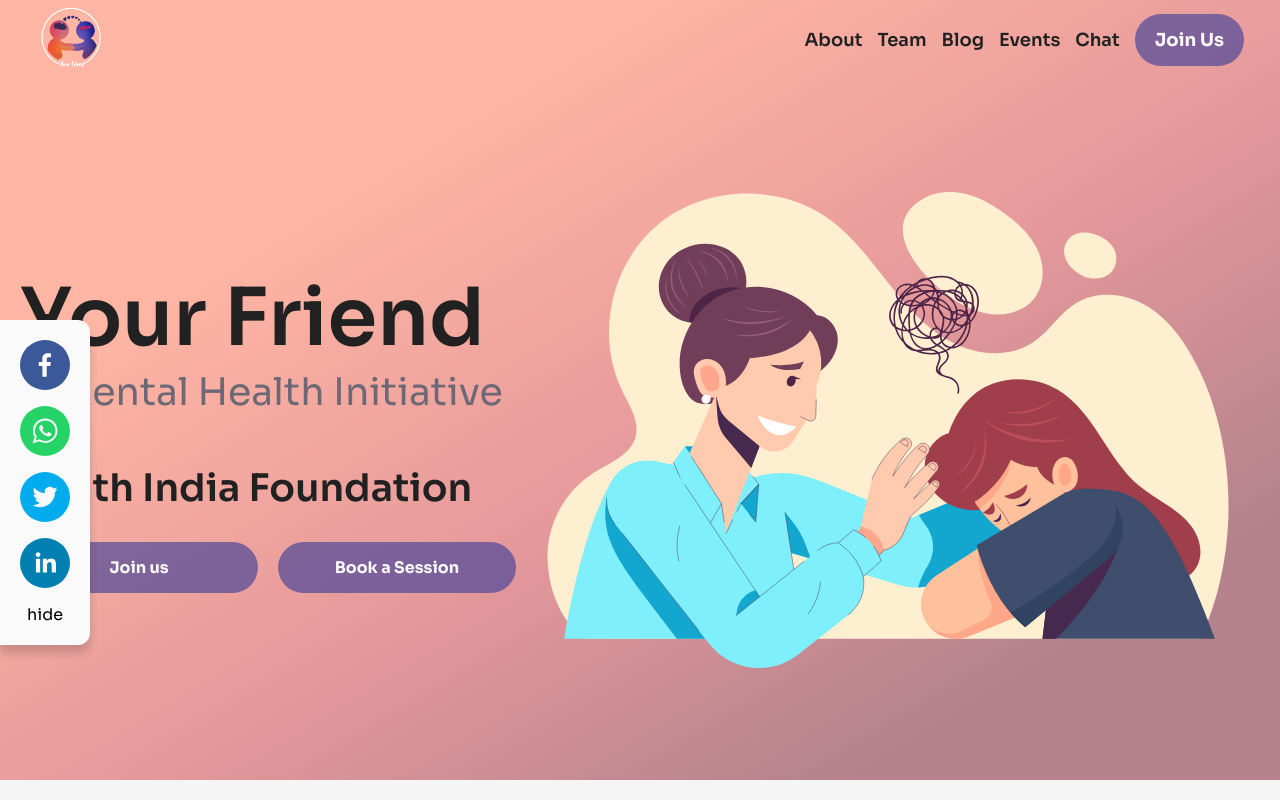
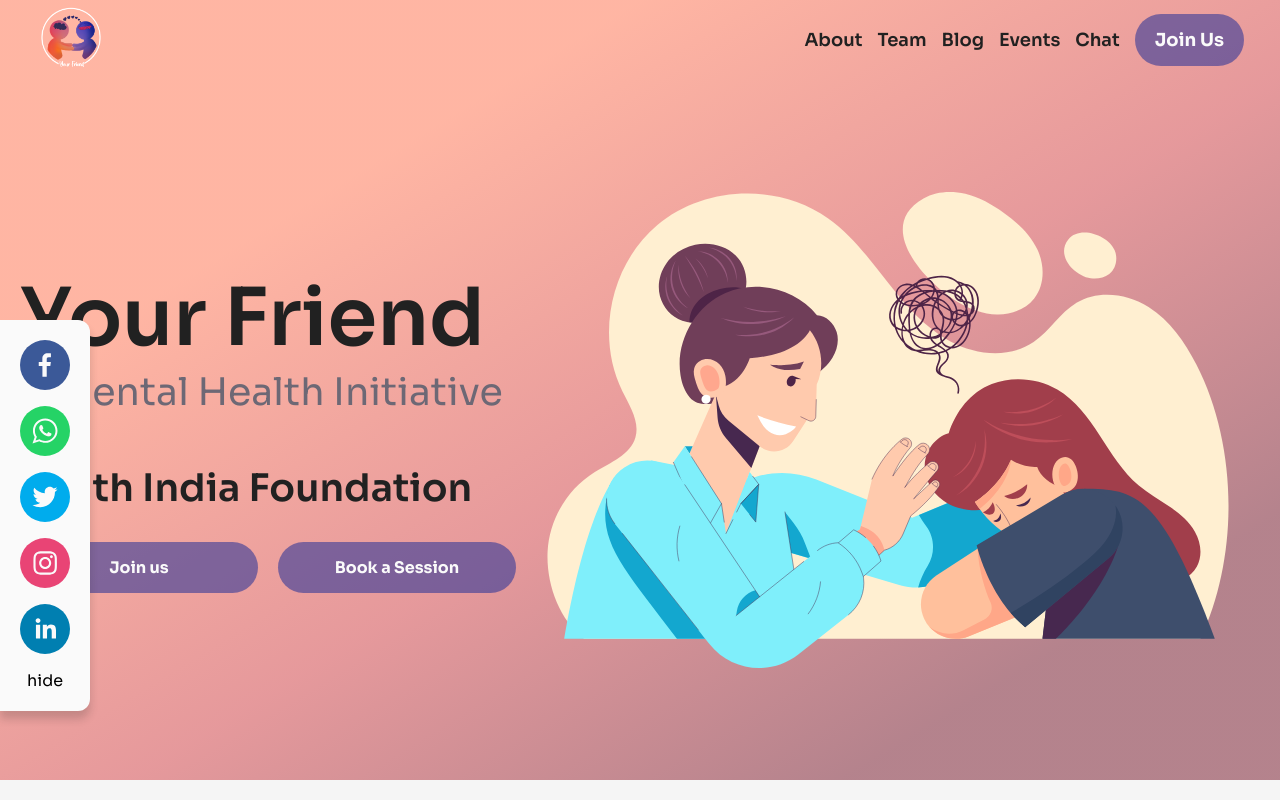
Before and after one commit to tashi2408/yourFriend, a React (Create React App) app: page / in a window 1280 px wide. Shown: the top 800 px of the page. Built offline with nearby package versions, Linux system fonts and the light colour scheme.

Commit message:
common social links

```diff
--- a/src/components/floatingBar.js
+++ b/src/components/floatingBar.js
@@ -1,5 +1,6 @@
 import { useEffect, useRef, useState } from 'react';
 import { SocialIcon } from 'react-social-icons';
+import Links from '../socialLinks';
 const FloatingBar = () => {
   const [visible, setVisible] = useState(true);
   const niceRef = useRef();
@@ -11,12 +12,9 @@ const FloatingBar = () => {
   }, [visible]);
   return (
     <div className="floating-bar" ref={niceRef}>
-      <SocialIcon url="https://facebook.com/" />
-      <SocialIcon
-        url={`https://api.whatsapp.com/send?text=${window.location}`}
-      />
-      <SocialIcon url="https://twitter.com/twitter/" />
-      <SocialIcon url="https://linkedin.com/" />
+      {Links.map((link) => (
+        <SocialIcon url={link.url} key={link.name} />
+      ))}
       <span className="hide-click" onClick={() => setVisible(false)}>
         hide
       </span>
--- a/src/pages/blog/Post.js
+++ b/src/pages/blog/Post.js
@@ -5,6 +5,7 @@ import './blog.css';
 import Posts from '../../posts';
 import { SocialIcon } from 'react-social-icons';
 import { RiShareLine } from 'react-icons/ri';
+import Links from '../../socialLinks';
 
 const Blog = () => {
   const { id } = useParams();
@@ -13,7 +14,6 @@ const Blog = () => {
   # Sorry, We couldn't find that post
   Check the sidebar to see the available posts.
   `;
-  const whatsappMessage = `Checkout this post from Your Friend ${window.location}`;
   return (
     <>
       <div className="blog">
@@ -27,13 +27,9 @@ const Blog = () => {
             {Found && (
               <div class="social">
                 <RiShareLine size={32} />
-                <SocialIcon
-                  url={`https://www.facebook.com/sharer/sharer.php?u=${window.location}`}
-                />
-                <SocialIcon
-                  url={`https://api.whatsapp.com/send?text=${whatsappMessage}`}
-                />
-                <SocialIcon url={`https://instagram.com`} />
+                {Links.map((link) => (
+                  <SocialIcon url={link.url} key={link.name} />
+                ))}
               </div>
             )}
             <ReactMarkdown
--- /dev/null
+++ b/src/socialLinks.js
@@ -0,0 +1,28 @@
+const whatsappMessage = `
+Join your friend. Thank You.
+`;
+
+const links = [
+  {
+    name: 'Facebook',
+    url: `https://www.facebook.com/sharer/sharer.php?u=${window.location}`,
+  },
+  {
+    name: 'Whatsapp',
+    url: `https://api.whatsapp.com/send?text=${encodeURI(whatsappMessage)}`,
+  },
+  {
+    name: 'Twitter',
+    url: `https://twitter.com/`,
+  },
+  {
+    name: 'Instagram',
+    url: `https://instagram.com`,
+  },
+  {
+    name: 'Linkedin',
+    url: `https://linkedin.com`,
+  },
+];
+
+export default links;
```
